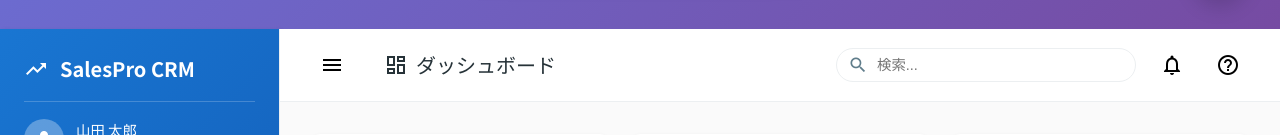
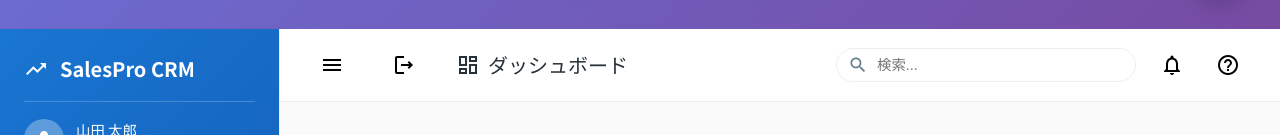
Before and after one commit to TateishiKoki/minimal_crm, a website: page index.html in a window 1280 px wide. Shown: the part 771-906 px from the top of the page. Drawn offline with nearby package versions, Linux system fonts and the light colour scheme.

```diff
--- a/index.html
+++ b/index.html
@@ -1180,6 +1180,9 @@
             <header class="header">
                 <button class="btn-icon" id="menuToggle">
                     <span class="material-icons">menu</span>
+                </button>
+                <button class="btn-icon" onclick="logout()" title="ログアウト">
+                    <span class="material-icons-outlined">logout</span>
                 </button>
                 <h1 class="header-title" id="pageTitle">
                     <span class="material-icons-outlined">dashboard</span>
```
